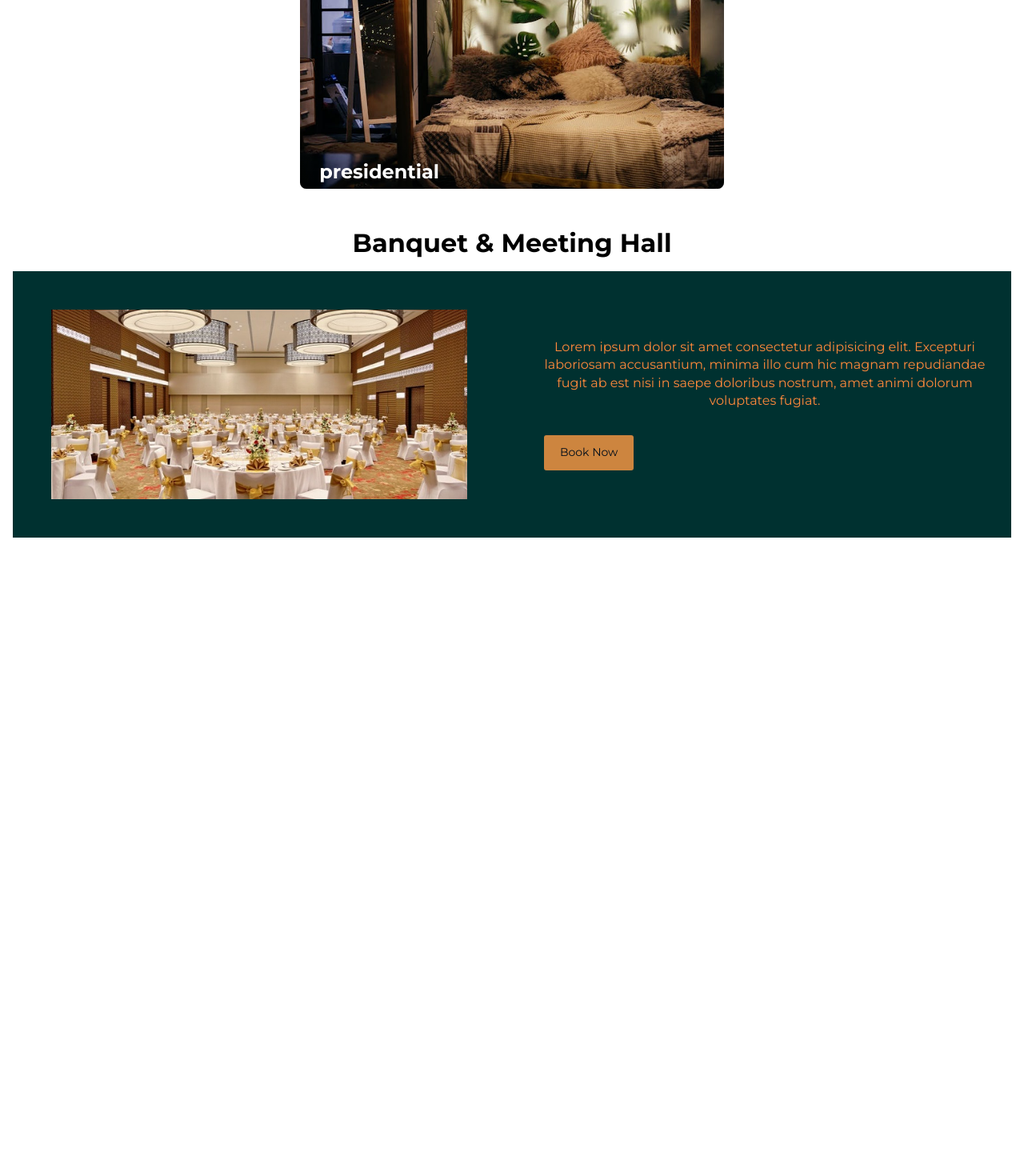
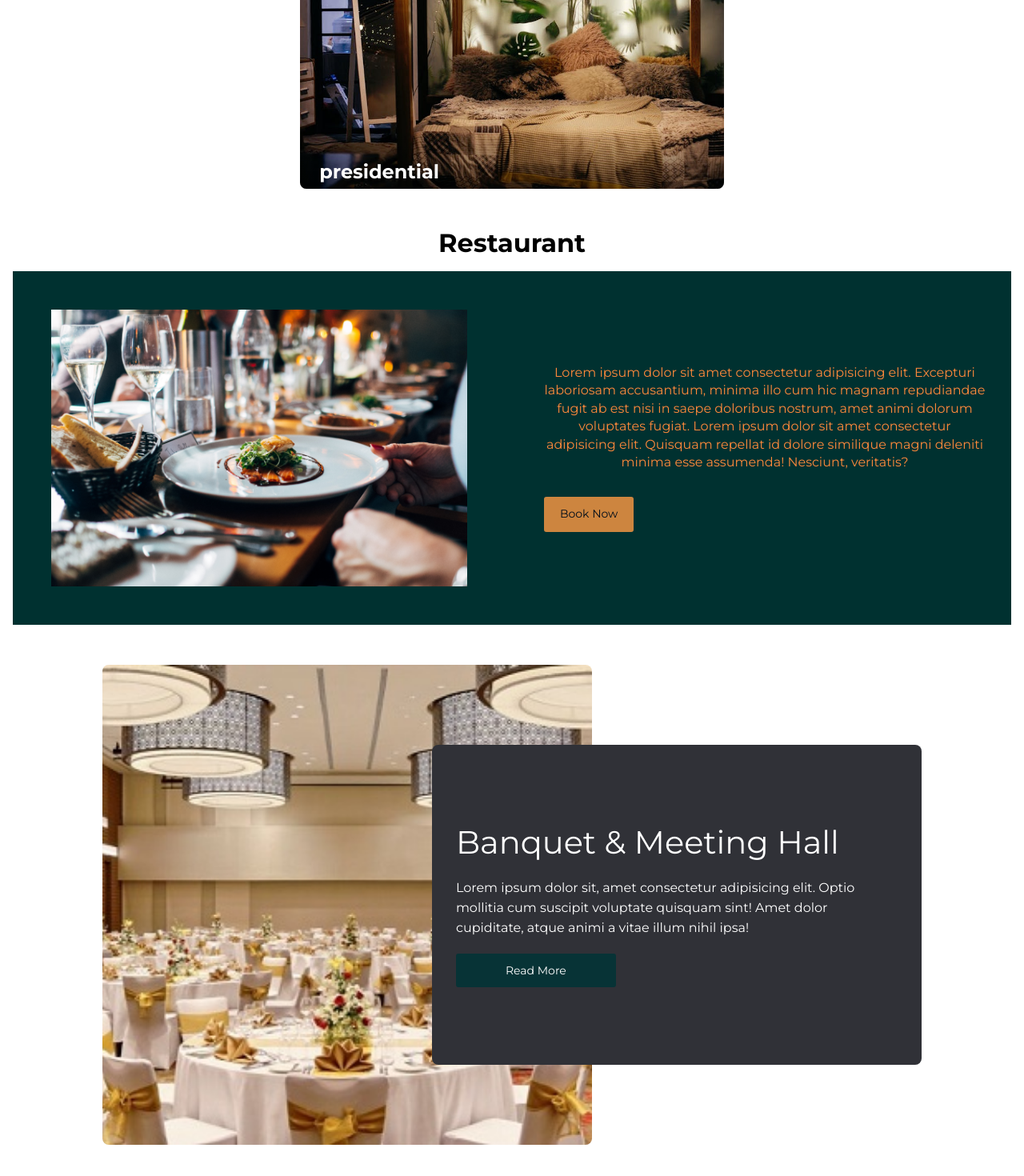
Before and after one commit to NerdyBee/first-repo, a React (Create React App) app: page / in a window 1280 px wide. Shown: the part 2219-3689 px from the top of the page at 80% size. Before the commit the page ends 2907 px from the top, so only its background shows below. Built offline with nearby package versions, Linux system fonts and the light colour scheme.

Commit message:
restaurant

```diff
--- a/src/App.js
+++ b/src/App.js
@@ -1,5 +1,6 @@
 import React, {useState} from 'react';
 import FeaturedRooms from './components/FeaturedRooms';
+import Hall from './components/Hall';
 import Hero from './components/Hero';
 import InfoSection from './components/InfoSection';
 import IntroHall from './components/IntroHall';
@@ -26,7 +27,8 @@ function App() {
       <InfoSection />
       <FeaturedRooms />
       {/* <Rooms /> */}
-      <IntroHall reverse='true' />
+      <IntroHall />
+      <Hall />
     </>
   );
 }
--- /dev/null
+++ b/src/components/Hall.jsx
@@ -0,0 +1,99 @@
+import React from "react";
+import styled from "styled-components";
+import { Button } from "./Button";
+import roomImg from "../images/banquet-1.jpg";
+
+const InfoDiv = styled.section`
+  width: 100%;
+  height: 100%;
+  padding: 0rem 1rem;
+  margin: 1rem auto;
+
+  @media screen and (max-width: 480px) {
+    width: 95%;
+  }
+`;
+
+const Container = styled.div`
+  width: 90%;
+  max-width: 80vw;
+  margin: 50px auto;
+  display: flex;
+  align-items: center;
+  justify-content: center;
+  /* background-color: aqua; */
+
+  @media screen and (max-width: 760px) {
+    flex-direction: column;
+    width: 100%;
+    margin: 0 20px;
+  }
+`;
+
+const Left = styled.div`
+  width: 60%;
+  height: 600px;
+  background: url(${roomImg}) no-repeat center / cover;
+  border-radius: 8px;
+
+  @media screen and (max-width: 760px) {
+    width: 100%;
+    height: 400px;
+  }
+`;
+const Right = styled.div`
+  width: 60%;
+  min-height: 400px;
+  background-color: #303137;
+  display: flex;
+  align-items: center;
+  justify-content: center;
+  padding: 30px;
+  border-radius: 8px;
+  color: white;
+  margin-left: -200px;
+
+  h1 {
+    font-size: 2.5rem;
+    font-weight: lighter;
+  }
+
+  p {
+    margin: 20px 0;
+    font-weight: 500;
+    line-height: 25px;
+  }
+
+  @media screen and (max-width: 760px) {
+    width: 90%;
+    margin: 0;
+    margin-top: -120px;
+  }
+`;
+
+const Content = styled.div``
+
+const Hall = () => {
+  return (
+    <InfoDiv>
+      <Container>
+        <Left></Left>
+        <Right>
+          <Content>
+            <h1>Banquet & Meeting Hall</h1>
+            <p>
+              Lorem ipsum dolor sit, amet consectetur adipisicing elit. Optio
+              mollitia cum suscipit voluptate quisquam sint! Amet dolor
+              cupiditate, atque animi a vitae illum nihil ipsa!
+            </p>
+          <Button to={`/halls`} primary="true">
+            Read More
+          </Button>
+          </Content>
+        </Right>
+      </Container>
+    </InfoDiv>
+  );
+};
+
+export default Hall;
--- a/src/components/IntroHall.jsx
+++ b/src/components/IntroHall.jsx
@@ -1,7 +1,7 @@
 import React from 'react';
 import styled from 'styled-components';
 import { Button } from './Button';
-import roomImg from '../images/banquet-1.jpg'
+import roomImg from "../images/restaurant.jpg";
 
 const InfoDiv = styled.section`
   width: 100%;
@@ -53,6 +53,7 @@ const ColumnLeft = styled.div`
 const ColumnRight = styled.div`
   padding: 3rem;
   display: flex;
+  max-height: 500px;
 
   @media screen and (max-width: 768px) {
     // order: $/{(props) => (props.reverse ? "2" : "1")};
@@ -67,10 +68,19 @@ const ColumnRight = styled.div`
   }
 `;
 
-const IntroHall = ({reverse}) => {
+const IntroHall = () => {
   return (
     <InfoDiv>
-      <h1 style={{ color: "black", textAlign: "center", marginBottom: "1rem", fontSize: "2rem" }}>Banquet & Meeting Hall</h1>
+      <h1
+        style={{
+          color: "black",
+          textAlign: "center",
+          marginBottom: "1rem",
+          fontSize: "2rem",
+        }}
+      >
+        Restaurant
+      </h1>
       <Container>
         <ColumnRight>
           <img src={roomImg} alt="" />
@@ -80,7 +90,7 @@ const IntroHall = ({reverse}) => {
             Lorem ipsum dolor sit amet consectetur adipisicing elit. Excepturi
             laboriosam accusantium, minima illo cum hic magnam repudiandae fugit
             ab est nisi in saepe doloribus nostrum, amet animi dolorum
-            voluptates fugiat.
+            voluptates fugiat. Lorem ipsum dolor sit amet consectetur adipisicing elit. Quisquam repellat id dolore similique magni deleniti minima esse assumenda! Nesciunt, veritatis?
           </p>
           <Button to="/home">Book Now</Button>
         </ColumnLeft>
```
Also changed, not shown: src/images/restaurant.jpg (added).
